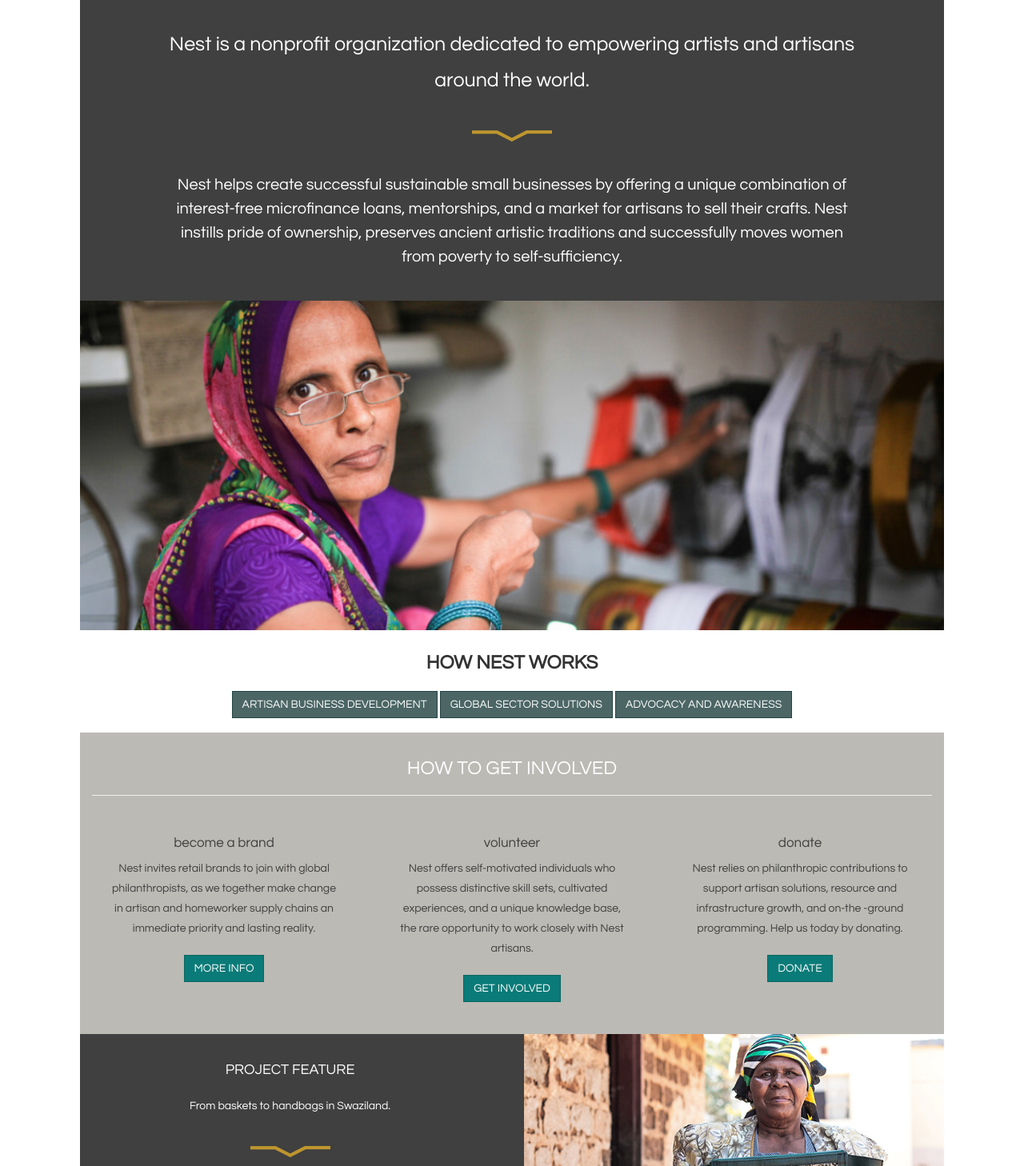
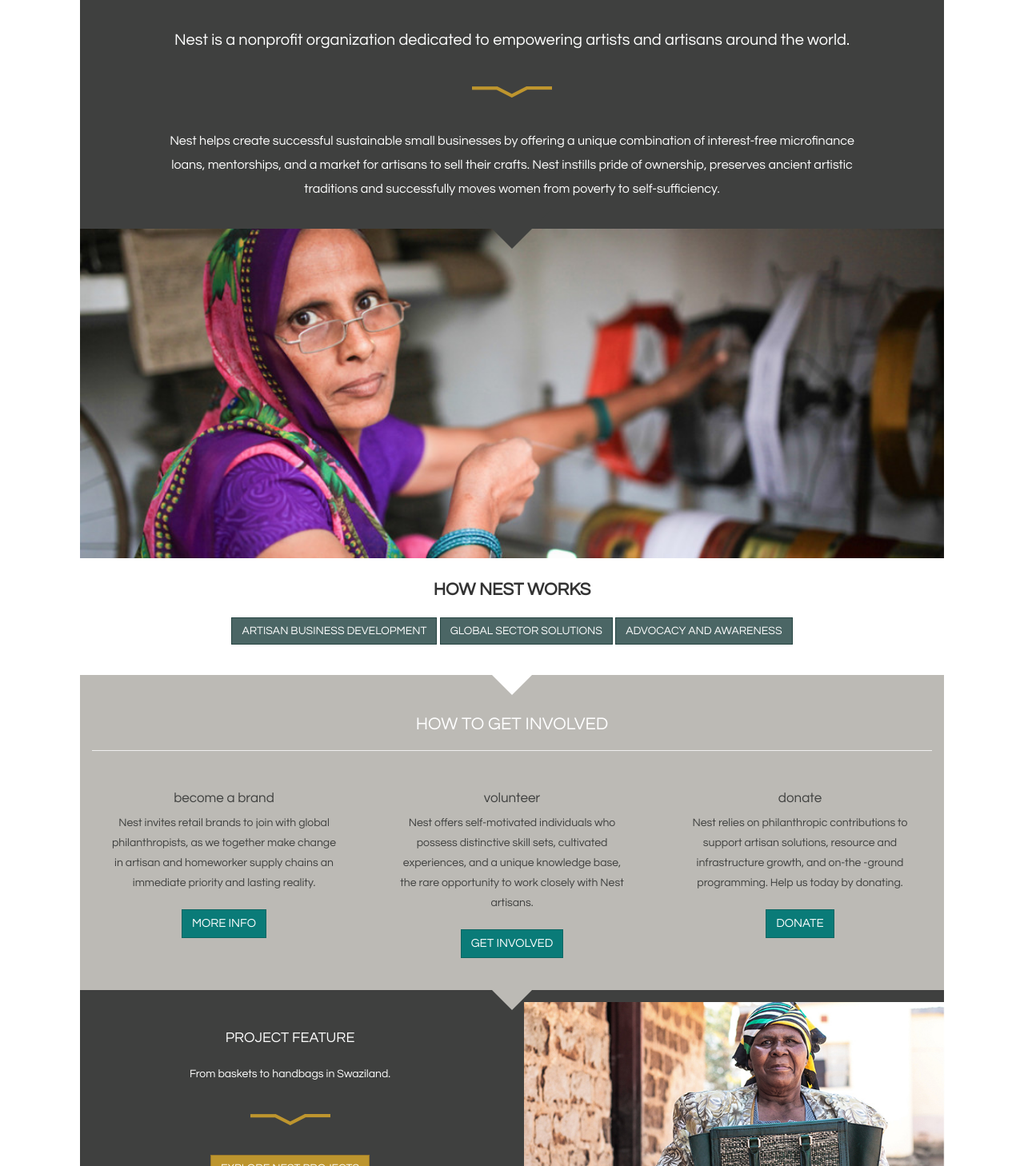
Before and after one commit to TreeHanh/nest, a website: page index.html in a window 1280 px wide. Shown: the part 540-1998 px from the top of the page at 80% size. Drawn offline with Linux system fonts and the light colour scheme; a web font is replaced by a local one.

Commit message:
Fixed JS for Advocacy again by blocking other two divs. Added triangles in center.

```diff
--- a/index.html
+++ b/index.html
@@ -86,10 +86,6 @@
                         </video>
                     </div>
                    <a href="http://www.buildanest.org/donate/" class="btn btn-warning">DONATE TODAY</a>
-
-               <!--    <h4> Artisans are among the most exploited members of our global supply chains. These women are systematically overlooked and underserved.
-                   </h4>-->
-
              </div>
 
 
@@ -102,20 +98,6 @@
                     </div>
                     </form>
                 </div>
-              <!--<div class="icons">
-                    <a href="https://www.facebook.com/buildanest">
-                        <i class="fa fa-facebook-official"></i>
-                    </a>
-                    <a href="https://vimeo.com/buildanest>">
-                        <i class="fa fa-vimeo-square"></i>
-                    </a>
-                    <a href="https://twitter.com/buildanest">
-                        <i class="fa fa-twitter-square"></i>
-                    </a>
-                    <a href="https://www.instagram.com/buildanest/">
-                        <i class="fa fa-instagram"></i>
-                    </a>
-               </div>-->
            </div>
 
 
@@ -127,8 +109,11 @@
                           <img src="media/Splitter.png"/>
                           <h2>Nest helps create successful sustainable small businesses by offering a unique combination of interest-free microfinance loans, mentorships, and a market for artisans to sell their crafts. Nest instills pride of ownership, preserves ancient artistic traditions and successfully moves women from poverty to self-sufficiency.</h2>
                        </div>
-                      <!-- <div class="triangle-down"></div>-->
                   </section>
+
+               <div id="triangle1">
+               <div class="triangle-down"></div>
+               </div>
 
 
                <section id="image">
@@ -273,6 +258,10 @@
             </div>
         </section>
 
+               <div id="triangle2">
+               <div class="triangle-down"></div>
+               </div>
+
 
             <section id="involve">
                 <h3>HOW TO GET INVOLVED</h3>
@@ -299,6 +288,9 @@
                 </div>
             </section>
 
+            <div id="triangle3">
+               <div class="triangle-down"></div>
+               </div>
 
             <section id="projects">
                 <div class="row">
@@ -337,7 +329,9 @@
     function showHide() {
         var ele = document.getElementById("showHideDiv");
         var ele1 = document.getElementById("showHideDiv1");
+        var ele2 = document.getElementById("showHideDiv2");
         ele1.style.display = "none";
+        ele2.style.display = "none";
         if(ele.style.display == "block") {
                 ele.style.display = "none";
           }
@@ -349,7 +343,9 @@
     function showHide1() {
         var ele = document.getElementById("showHideDiv");
         var ele1 = document.getElementById("showHideDiv1");
+        var ele2 = document.getElementById("showHideDiv2");
         ele.style.display = "none";
+        ele2.style.display = "none";
         if(ele1.style.display == "block") {
                 ele1.style.display = "none";
           }
@@ -360,13 +356,15 @@
 
     function showHide2() {
         var ele = document.getElementById("showHideDiv");
-        var ele1 = document.getElementById("showHideDiv2");
+        var ele1 = document.getElementById("showHideDiv1");
+        var ele2 = document.getElementById("showHideDiv2");
         ele.style.display = "none";
-        if(ele1.style.display == "block") {
-                ele1.style.display = "none";
+        ele1.style.display = "none";
+        if(ele2.style.display == "block") {
+                ele2.style.display = "none";
           }
         else {
-            ele1.style.display = "block";
+            ele2.style.display = "block";
         }
     }
 </script>
--- a/style.css
+++ b/style.css
@@ -8,6 +8,8 @@
     font-family: "Avenir Light", "Muli", "Questrial";
 	font-style: normal;
     color: white;
+    font-kerning: 15px;
+    text-align: center;
 }
 h1 {
    font-family: "Avenir Light", "Muli",
@@ -111,7 +113,6 @@
     top:-90px;
     padding-bottom: -200px;
     font-size: 20px;
-    font-kerning: 50px;
 }
 /*Video Ends*/
 
@@ -144,6 +145,7 @@
 	padding-bottom: 15px;
     margin-left: auto;
     margin-right: auto;
+    text-align: center;
 }
 .aboutus {
     text-align: center;
@@ -153,34 +155,41 @@
 }
 #about h1 {
       font-family: "Avenir Medium", "Muli", "Questrial";
-      font-size: 25px;
-      line-height: 45px;
+      font-size: 20px;
+      line-height: 35px;
 }
 .mission {
     text-align: center;
     margin-left: 110px;
     margin-right: 110px;
-    padding-bottom: 15px;
+    padding-bottom: 10px;
 }
 #about h2 {
        font-family: "Avenir Medium", "Muli", "Questrial";
-       font-size: 20px;
+       font-size: 16px;
        line-height: 30px;
 }
 #about img {
     margin-bottom: -10px;
 }
-/*#about .triangle-down {
-	width: 0;
-	height: 0;
+/*About Section Ends*/
+
+#triangle1 {
+    text-align: center;
+}
+
+#triangle1 .triangle-down {
 	border-left: 50px solid transparent;
 	border-right: 50px solid transparent;
-	border-top: 100px solid red;
-    text-align: center;
+	border-top: 50px solid #3F403F;
     display: inline-block;
-    font-size: 20px;
-}*/
-/*About Section Ends*/
+    font-size: x-small;
+    position: relative;
+    top: -40px;
+    z-index: 1000;
+    margin-bottom: -50px;
+    padding-bottom: -90px;
+}
 
 
 /*Image Section Starts*/
@@ -190,7 +199,8 @@
     height: auto;
     margin-top: 0px;
     width: auto;
-    /*background-image: url(media/forbrands.jpg)*/
+    padding-top: -20px;
+    margin-top: -20px;
 }
 /*Image Sections Ends*/
 
@@ -218,6 +228,7 @@
     font-weight: bolder;
     padding-top: 10px;
     text-align: center;
+    font-size: 22px;
 }
 #how h4 {
     text-align: center;
@@ -226,11 +237,9 @@
     margin-top: 20px;
     line-height: 30px;
 }
-/*#how p {
-    text-align: center;
-    margin-top: 20px;
-    font-size: 12px;
-}*/
+#how .buttonNav{
+    font-size: 15px;
+}
 #how .thumbnail {
     border: 0 none;
     box-shadow: none;
@@ -245,17 +254,36 @@
 }
 /*How Section Ends*/
 
+#triangle2 {
+    text-align: center;
+}
+
+#triangle2 .triangle-down {
+	border-left: 50px solid transparent;
+	border-right: 50px solid transparent;
+	border-top: 50px solid white;
+    display: inline-block;
+    font-size: x-small;
+    position: relative;
+    top: -20px;
+    z-index: 1000;
+    margin-bottom: -50px;
+    padding-bottom: -90px;
+}
 
 /*Involve Section Starts*/
 #involve {
     background: #BCBAB5;
     color: white;
-    padding-top: 12px;
+    padding-top: 30px;
     text-align: center;
     padding-bottom: 20px;
     padding-left: 15px;
     padding-right: 15px;
     font-family: "Avenir Light", "Muli", "Questrial";
+}
+#involve h3{
+    font-size: 22px;
 }
 #involve h5 {
     color: #3F403F;
@@ -271,8 +299,26 @@
 #involve .btn {
     margin-bottom: 20px;
     margin-top: 10px;
+    font-size: 15px;
 }
 /*Involve End Starts*/
+
+#triangle3 {
+    text-align: center;
+}
+#triangle3 .triangle-down {
+	border-left: 50px solid transparent;
+	border-right: 50px solid transparent;
+	border-top: 50px solid #BCBAB5;
+    display: inline-block;
+    font-size: x-small;
+    position: relative;
+    top: -40px;
+    z-index: 1000;
+    margin-bottom: -50px;
+    padding-bottom: -90px;
+}
+
 
 
 /*Project Section Starts*/
@@ -282,6 +328,8 @@
     color: white;
     line-height: 50px;
     font-family: "Avenir Light", "Muli", "Questrial";
+    margin-top: -20px;
+    padding-top: 15px;
 }
 #projects img {
     max-height: 274px;
```
